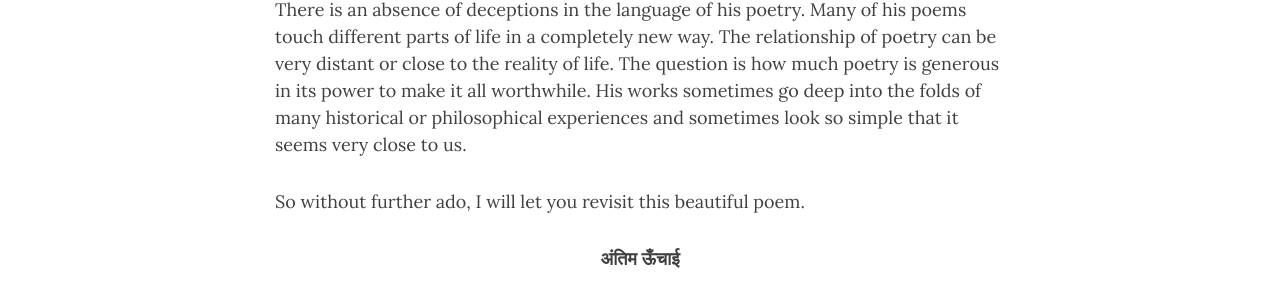
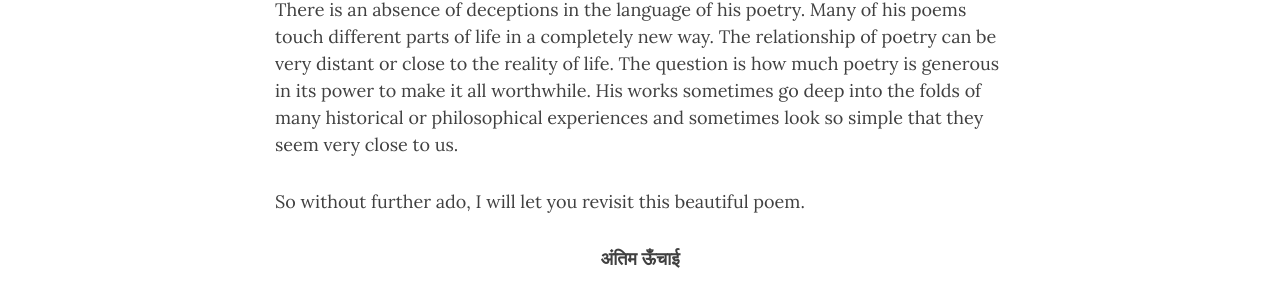
Before and after one commit to anuditverma/anuditverma.github.io, a Jekyll site: the page built from _posts/2021-05-07-antim-unchai-a-poem-by-kunwar-narayan.md, in a window 1280 px wide and 900 px high, scrolled down 433 px. Shown: the part 262-562 px from the top of the window. Built offline with Jekyll 4.4.1, drawn with Linux system fonts in a browser that asks for light colours; comment, search, counter and statistics services are not loaded; some of the changed lines change nothing that is shown; some of the changed text lies outside the part shown.

Commit message:
Post Update: Fixed typo on Antim Unchai page

```diff
--- a/_posts/2021-05-07-antim-unchai-a-poem-by-kunwar-narayan.md
+++ b/_posts/2021-05-07-antim-unchai-a-poem-by-kunwar-narayan.md
@@ -8,7 +8,7 @@
 
 __Antim Unchai__ (*अंतिम ऊँचाई*) is part of his collection of poems from the book Apne Sapne published in 2003. Kunwar Narayan embraced life on different grounds of cognition and thought. Diversity is his unique element. Most of his poems do not seem to create boundaries but an immersion in various languages and subjects.
 
-There is an absence of deceptions in the language of his poetry. Many of his poems touch different parts of life in a completely new way. The relationship of poetry can be very distant or close to the reality of life. The question is how much poetry is generous in its power to make it all worthwhile. His works sometimes go deep into the folds of many historical or philosophical experiences and sometimes look so simple that it seems very close to us.
+There is an absence of deceptions in the language of his poetry. Many of his poems touch different parts of life in a completely new way. The relationship of poetry can be very distant or close to the reality of life. The question is how much poetry is generous in its power to make it all worthwhile. His works sometimes go deep into the folds of many historical or philosophical experiences and sometimes look so simple that they seem very close to us.
 
 So without further ado, I will let you revisit this beautiful poem.
 
@@ -92,8 +92,8 @@
 I Have Seen This Bustling World<br>
 While Trying To Think With Ten Heads And Trying To Achieve It With Twenty Hands<br>
 I Have Made It Difficult For My Self |<br>
-Everyone In The Begining Wants<br>
-That Everything Should Start From The Begining,<br>
+Everyone In The Beginning Wants<br>
+That Everything Should Start From The Beginning,<br>
 But By The Time They Reach The End, They Lose Their Courage |<br>
 We Lose Interest<br>
 That How It Would All End<br>
```
